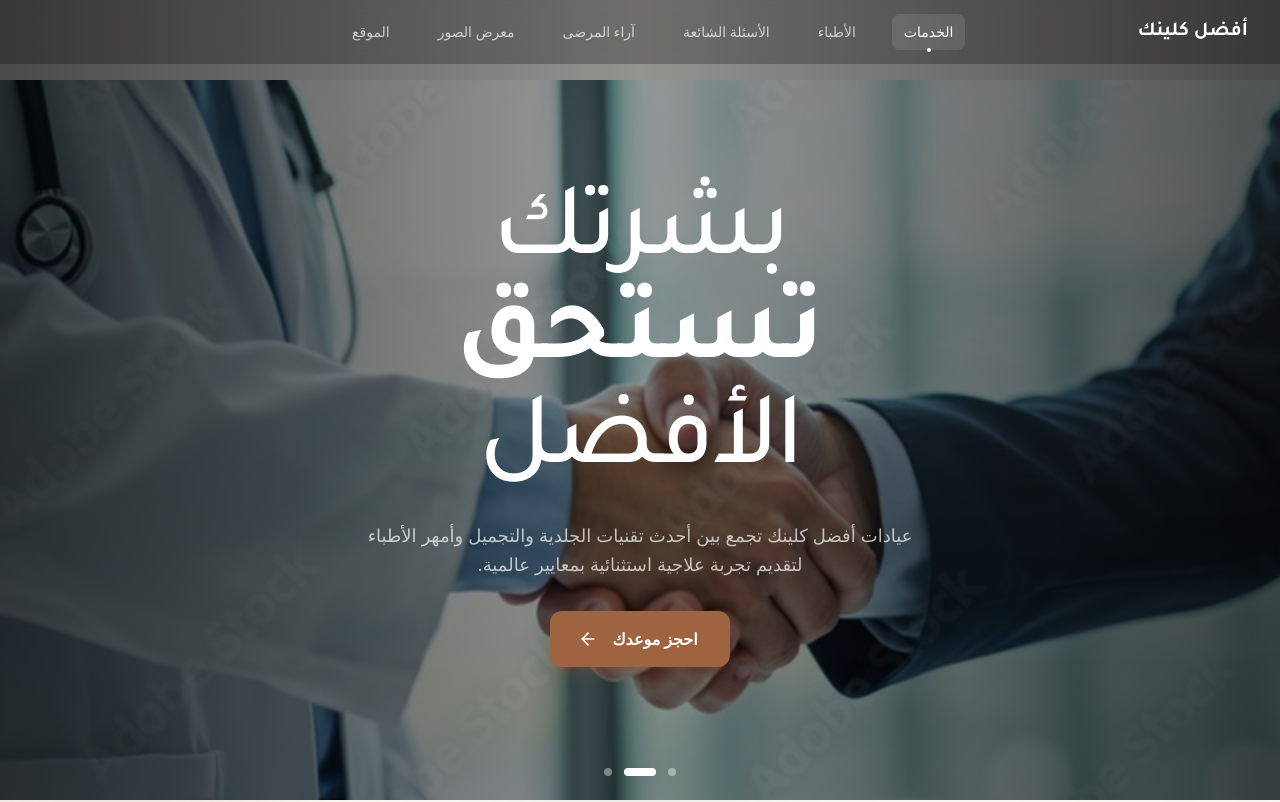
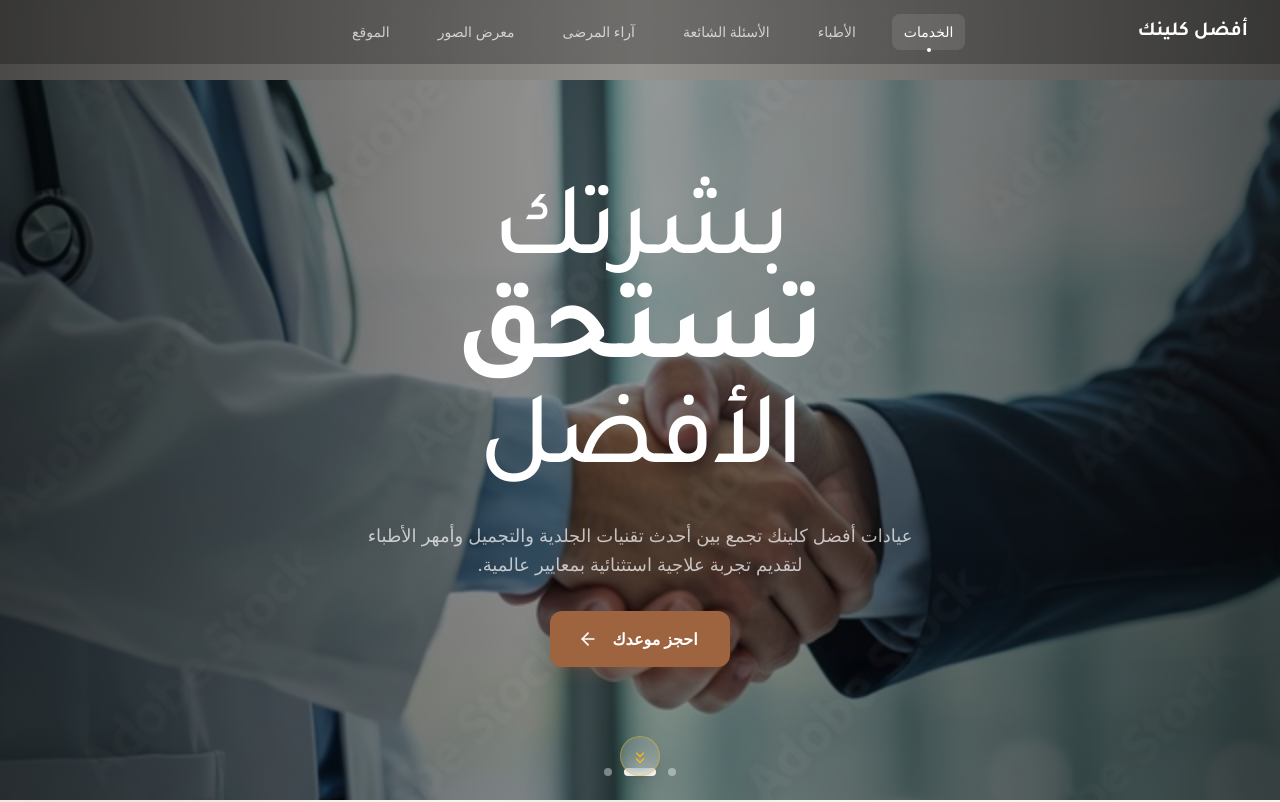
Before and after one commit to Aideed2215/Al-AFDHAL, a Next.js app: page / in a window 1280 px wide. Shown: the top 802 px of the page. Built offline with nearby package versions, Linux system fonts and the light colour scheme.

Commit message:
إضافة زر التنقل بين الأقسام ScrollDownIndicator + تحسين المنطق + cursor-pointer

```diff
--- /dev/null
+++ b/src/app/components/ScrollDownIndicator.tsx
@@ -0,0 +1,73 @@
+"use client";
+
+import { useState, useEffect, useRef } from "react";
+import { motion, AnimatePresence } from "framer-motion";
+import { ChevronDown } from "lucide-react";
+
+const sectionIds = ["services", "process", "doctors", "faq", "testimonials", "gallery", "final-cta", "location"];
+
+export default function ScrollDownIndicator() {
+  const [visible, setVisible] = useState(true);
+  const currentRef = useRef(0);
+
+  useEffect(() => {
+    const check = () => {
+      const scrollY = window.scrollY;
+      // find the last section whose top is at or above the viewport
+      let idx = -1;
+      for (let i = sectionIds.length - 1; i >= 0; i--) {
+        const el = document.getElementById(sectionIds[i]);
+        if (el && el.getBoundingClientRect().top <= 200) {
+          idx = i;
+          break;
+        }
+      }
+      currentRef.current = Math.max(0, idx);
+
+      // hide when last section is at or above viewport center
+      const last = document.getElementById("location");
+      if (last) {
+        setVisible(last.getBoundingClientRect().top > 300);
+      }
+    };
+    window.addEventListener("scroll", check, { passive: true });
+    check();
+    return () => window.removeEventListener("scroll", check);
+  }, []);
+
+  const scrollToNext = () => {
+    const nextIdx = currentRef.current + 1;
+    if (nextIdx < sectionIds.length) {
+      const el = document.getElementById(sectionIds[nextIdx]);
+      if (el) {
+        el.scrollIntoView({ behavior: "smooth", block: "start" });
+      }
+    }
+  };
+
+  return (
+    <AnimatePresence>
+      {visible && (
+        <motion.button
+          key="scroll-indicator"
+          onClick={scrollToNext}
+          initial={{ opacity: 0, y: 10 }}
+          animate={{ opacity: 1, y: 0 }}
+          exit={{ opacity: 0, y: 10 }}
+          transition={{ duration: 0.3 }}
+          className="fixed bottom-6 left-1/2 -translate-x-1/2 z-50 flex size-10 cursor-pointer items-center justify-center rounded-full border border-amber-400/40 bg-white/15 backdrop-blur-md text-amber-400 shadow-lg shadow-black/10 transition-all duration-300 hover:bg-white/25 hover:text-amber-300 hover:border-amber-400/60"
+          aria-label="الانتقال إلى القسم التالي"
+        >
+          <motion.span
+            animate={{ y: [0, 4, 0] }}
+            transition={{ duration: 1.2, repeat: Infinity, ease: "easeInOut" }}
+            className="flex flex-col items-center leading-none"
+          >
+            <ChevronDown size={14} className="-mb-1 text-amber-400" />
+            <ChevronDown size={14} className="-mt-1 text-amber-400" />
+          </motion.span>
+        </motion.button>
+      )}
+    </AnimatePresence>
+  );
+}
--- a/src/app/components/WhyChooseUs.tsx
+++ b/src/app/components/WhyChooseUs.tsx
@@ -33,7 +33,7 @@ const steps = [
 
 export default function WhyChooseUs() {
   return (
-    <section className="py-20 sm:py-28 bg-glow/40">
+    <section id="process" className="py-20 sm:py-28 bg-glow/40">
       <div className="mx-auto max-w-7xl px-4 sm:px-6 lg:px-8">
         <SectionHeading
           label="رحلتك معنا"
--- a/src/app/components/hero/Hero.tsx
+++ b/src/app/components/hero/Hero.tsx
@@ -79,7 +79,7 @@ export default function Hero() {
             aria-label={`الانتقال إلى الشريحة ${i + 1}`}
           />
         ))}
-      </div>
+        </div>
     </section>
   );
 }
--- a/src/app/page.tsx
+++ b/src/app/page.tsx
@@ -10,6 +10,7 @@ import StoryGallery from "@/app/components/StoryGallery";
 import FinalCTA from "@/app/components/FinalCTA";
 import LocationContact from "@/app/components/LocationContact";
 import FloatingCTA from "@/app/components/FloatingCTA";
+import ScrollDownIndicator from "@/app/components/ScrollDownIndicator";
 import Footer from "@/app/components/Footer";
 
 export default function Home() {
@@ -27,6 +28,7 @@ export default function Home() {
       <FinalCTA />
       <LocationContact />
       <FloatingCTA />
+      <ScrollDownIndicator />
       <Footer />
     </main>
   );
```
